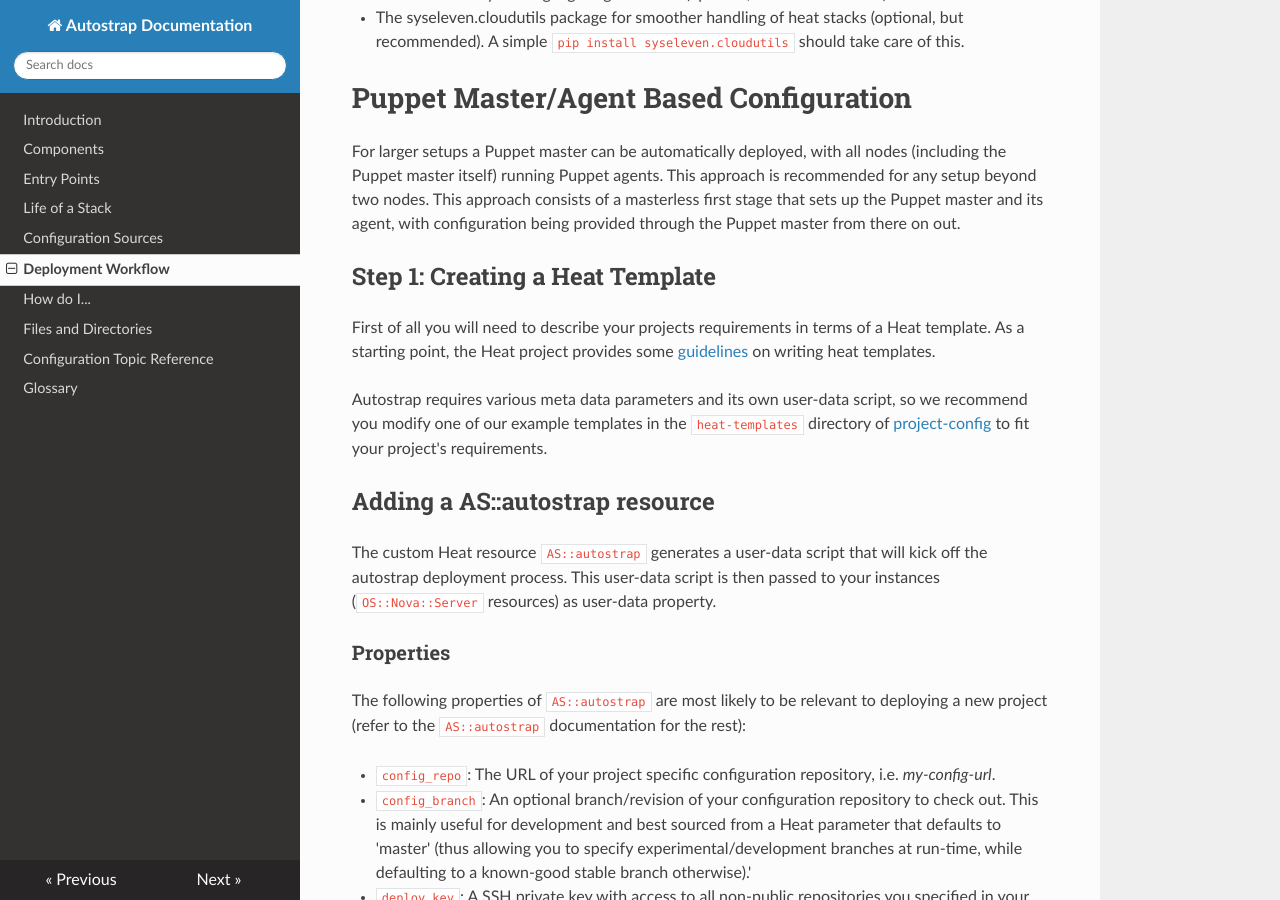
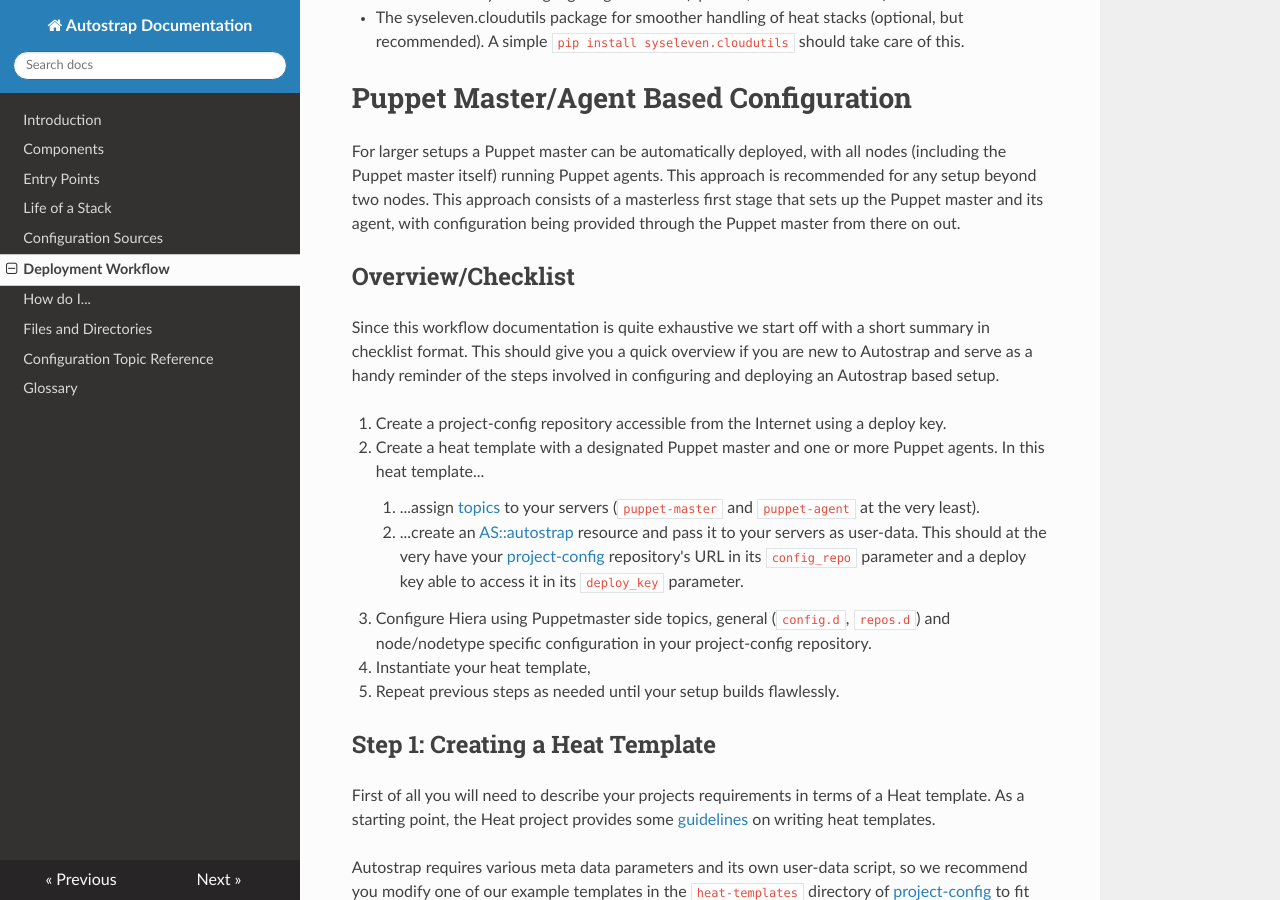
Before and after one commit to autostrap/autostrap-docs, an MkDocs documentation site: the page built from docs/workflow/index.md, in a window 1280 px wide and 900 px high, scrolled down 982 px. Built offline with MkDocs 1.6.1, drawn with Linux system fonts in a browser that asks for light colours; nearby versions of some CDN libraries; old or Windows-style settings are respelled for this version of MkDocs; some of the changed text lies outside the part shown.

Commit message:
Added checklists to workflow documentation.

```diff
--- a/docs/workflow/index.md
+++ b/docs/workflow/index.md
@@ -26,6 +26,8 @@ approach.
 
 {!workflow/master-agent/desc.md!}
 
+{!workflow/master-agent/checklist.md!}
+
 {!workflow/master-agent/workflow.md!}
 
 <a name='masterless'/></a>
@@ -33,4 +35,6 @@ approach.
 
 {!workflow/masterless/desc.md!}
 
+{!workflow/master-agent/checklist.md!}
+
 {!workflow/masterless/workflow.md!}
--- /dev/null
+++ b/docs/workflow/master-agent/checklist.md
@@ -0,0 +1,28 @@
+## Overview/Checklist
+
+Since this workflow documentation is quite exhaustive we start off with a short
+summary in checklist format. This should give you a quick overview if you are
+new to Autostrap and serve as a handy reminder of the steps involved in
+configuring and deploying an Autostrap based setup.
+
+1. Create a project-config repository accessible from the Internet using a deploy key.
+
+2. Create a heat template with a designated Puppet master and one or more Puppet
+   agents. In this heat template...
+
+     1. ...assign [topics](/glossary/#topic) to your servers (`puppet-master` and
+        `puppet-agent` at the very least).
+
+     2. ...create an [AS::autostrap][heat::autostrap] resource and pass it to
+        your servers as user-data. This should at the very have your
+        [project-config](/config/#project) repository's URL in its `config_repo`
+        parameter and a deploy key able to access it in its `deploy_key`
+        parameter.
+
+3. Configure Hiera using Puppetmaster side topics, general (`config.d`,
+   `repos.d`) and node/nodetype specific configuration in your project-config
+   repository.
+
+4. Instantiate your heat template,
+
+5. Repeat previous steps as needed until your setup builds flawlessly.
--- /dev/null
+++ b/docs/workflow/masterless/checklist.md
@@ -0,0 +1,26 @@
+## Overview/Checklist
+
+Since this workflow documentation is quite exhaustive we start off with a short
+summary in checklist format. This should give you a quick overview if you are
+new to Autostrap and serve as a handy reminder of the steps involved in
+configuring and deploying an Autostrap based setup.
+
+1. Create a project-config repository accessible from the Internet using a deploy key.
+
+2. Create a heat template with one or more servers In this heat template...
+
+     1. ...assign [topics](/glossary/#topic) to your servers (`puppet-masterless`
+        at the very least).
+
+     2. ...create an [AS::autostrap][heat::autostrap] resource and pass it to
+        your servers as user data. This should at the very have your
+        [project-config](/config/#project) repository's URL in its `config_repo`
+        parameter and a deploy key able to access it in its `deploy_key`
+        parameter.
+
+3. Configure Hiera using general (`config.d` and `repos.d`) and node/nodetype
+   specific configuration in your project-config repository.
+
+4. Instantiate your heat template,
+
+5. Repeat previous steps as needed until your setup builds flawlessly.
```
